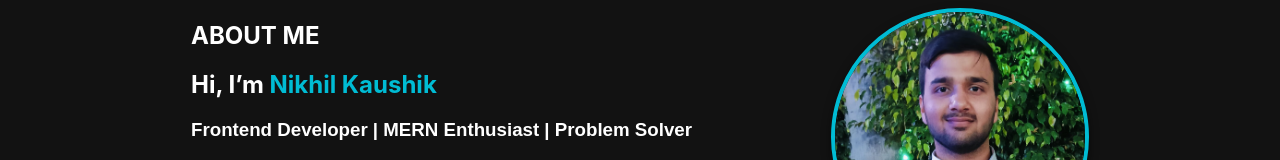
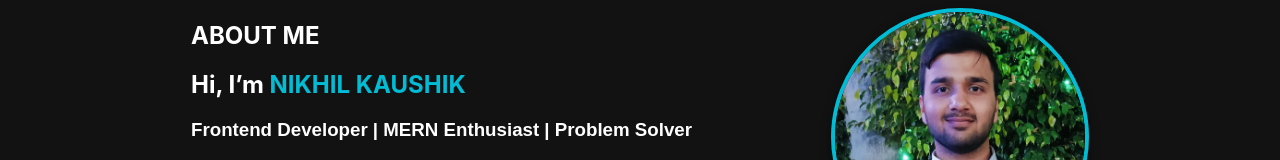
Before and after one commit to devil4231/My-Portfolio, a React (Create React App) app: page / in a window 1280 px wide. Shown: the part 148-308 px from the top of the page. Built offline with nearby package versions, Linux system fonts and the light colour scheme.

Commit message:
NAME UPDATE

```diff
--- a/src/components/About.jsx
+++ b/src/components/About.jsx
@@ -8,7 +8,7 @@ export default function About() {
         <div className="about-text">
           <h1>ABOUT ME</h1>
           <h1>
-            Hi, I’m <span className="accent">Nikhil Kaushik</span>
+            Hi, I’m <span className="accent">NIKHIL KAUSHIK</span>
           </h1>
           <h3>Frontend Developer | MERN Enthusiast | Problem Solver</h3>
           <p>
```
